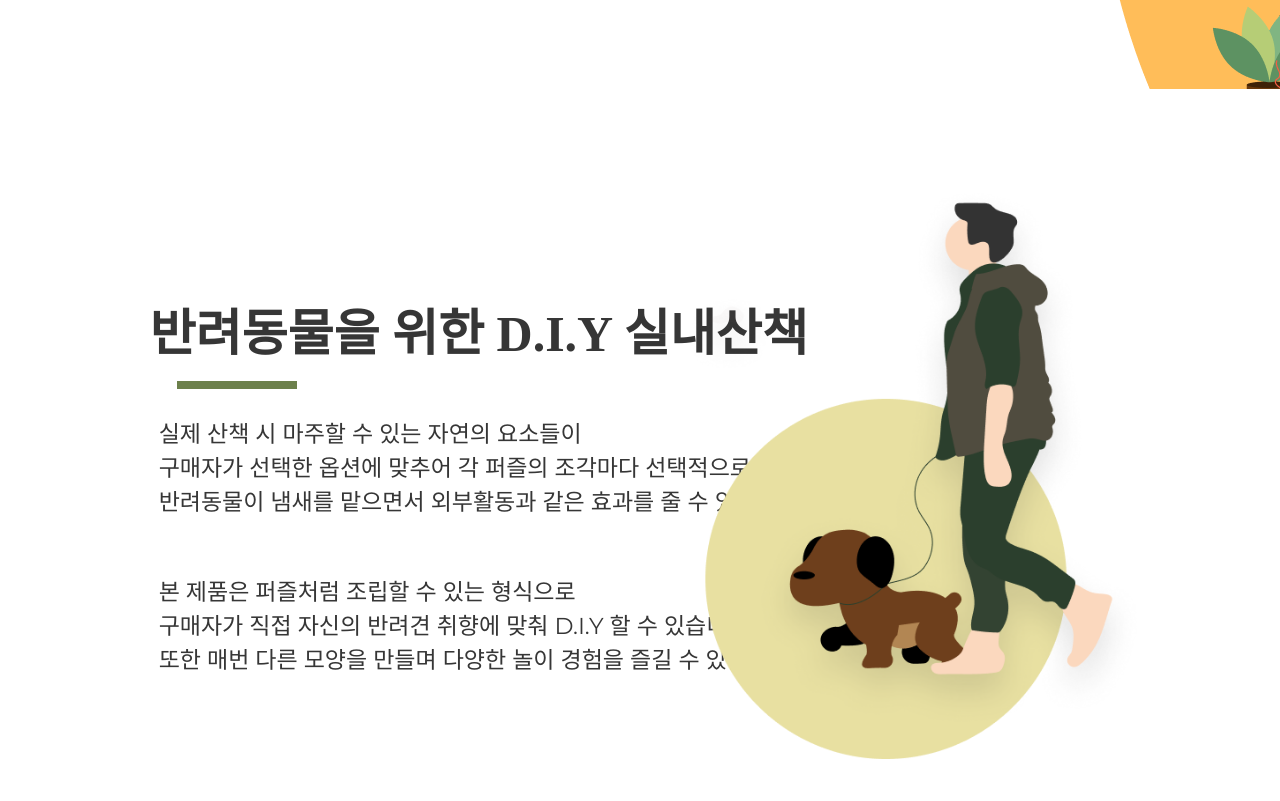
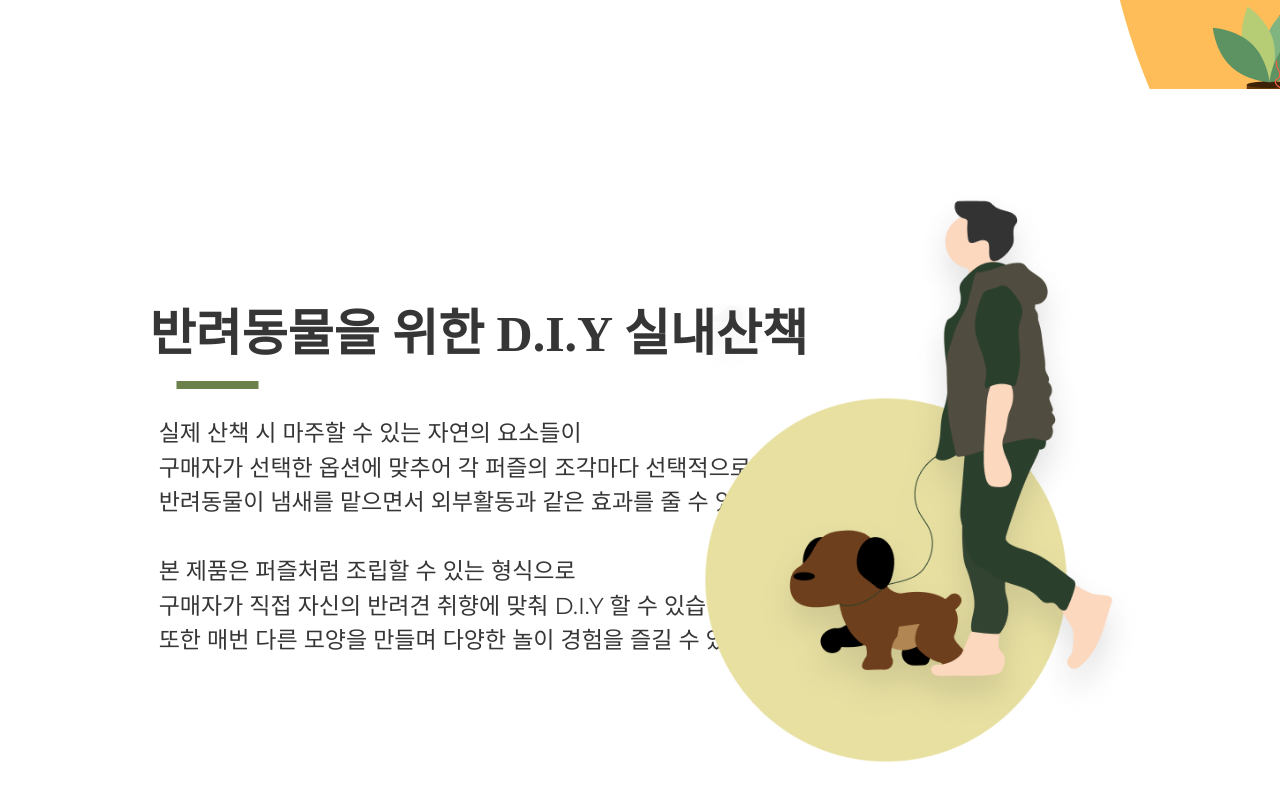
Before and after one commit to EZYOON/2020CUKhackathon, a plain HTML site: page dogKing.html in a window 1280 px wide. Shown: the part 711-1512 px from the top of the page. Drawn offline with nearby package versions, Linux system fonts and the light colour scheme.

Commit message:
[update]introduction page

```diff
--- a/introduction.css
+++ b/introduction.css
@@ -1,19 +1,19 @@
 .introductionImg {
 	width:800px;
-	height:620px;
+	height:625px;
 	position:absolute;
 	top:145%;
 	left:78%;
 	transform:translate(-57%,-50%);
 }
 .introductionBar {
-	width:120px;
+	width:82px;
 	height:8px;
 	background-color:#6C804B;
 	position:absolute;
 	top:137%;
 	left:41%;
-	transform:translate(-290%,-50%);
+	transform:translate(-425%,-50%);
 }
 .introductionText1 {
 	margin:0px;
@@ -31,11 +31,12 @@
 	margin:0px;
 	text-align:left;
 	position:absolute;
-	top:157%;
+	top:156%;
 	left:41%;
 	transform:translate(-52%,-50%);
 	font-family:"Montserrat";
 	font-weight:349;
-	font-size:23px;
+    font-size:23px;
+    line-height: 150%;
 	color: #363636;
 }
```
Also changed, not shown: dogKing.html (+1 -1 lines).
